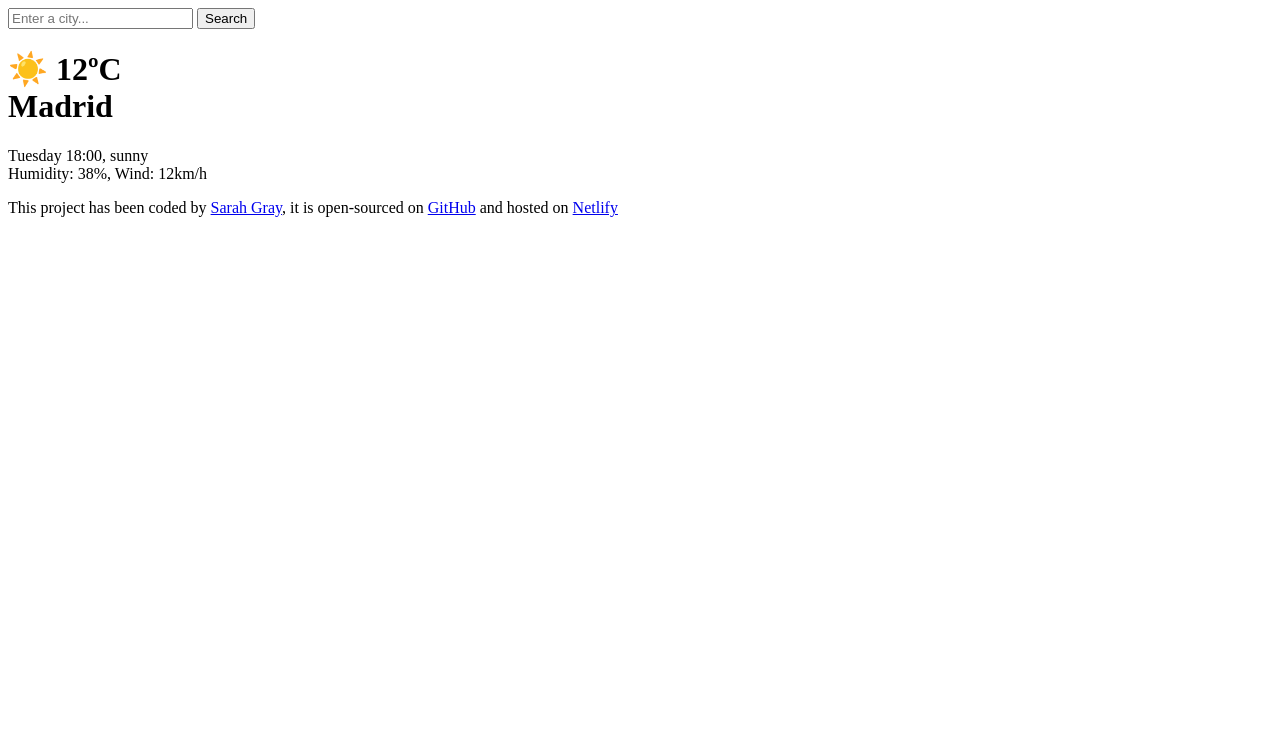
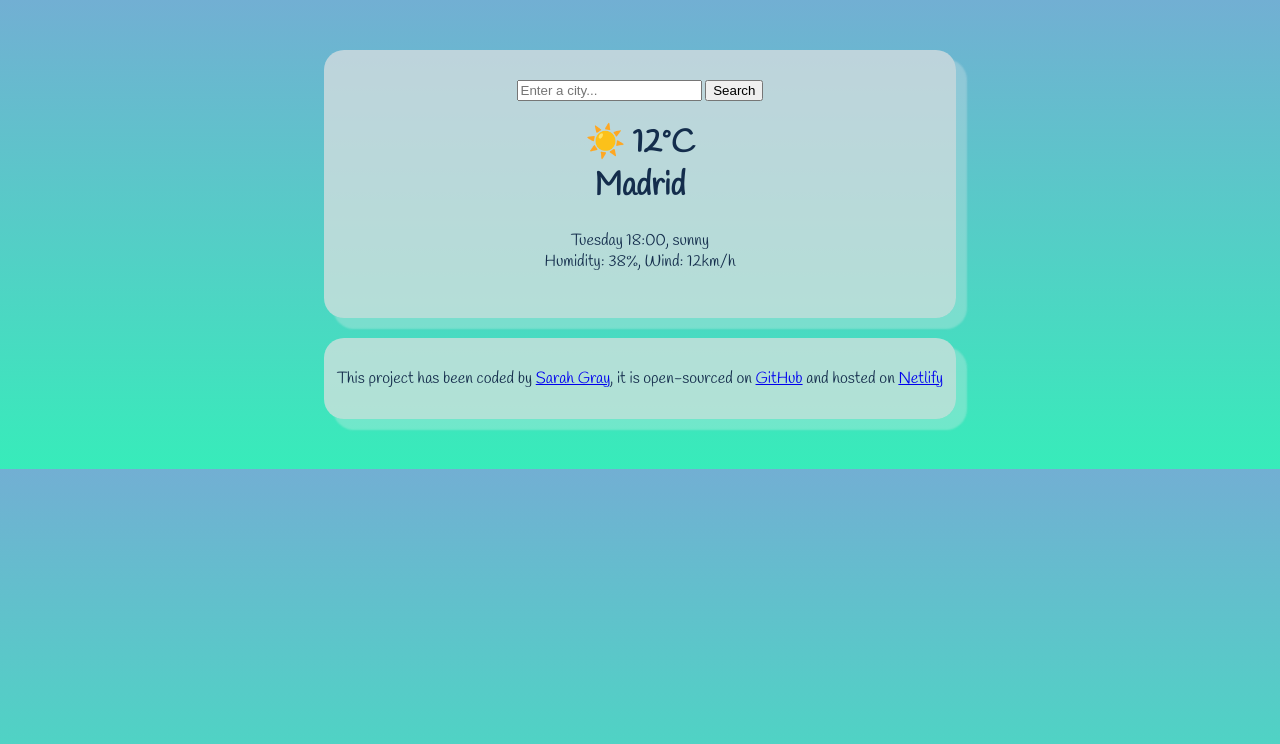
Before and after one commit to SL-GW/Weather-Project-Application, a plain HTML site: page index.html in a window 1280 px wide. Drawn offline with Linux system fonts and the light colour scheme.

Commit message:
Styled main container and added custom font

```diff
--- /dev/null
+++ b/index.css
@@ -0,0 +1,37 @@
+body {
+  background: linear-gradient(to top, #37ecba 0%, #72afd3 100%);
+  font-family: "Handlee", cursive;
+  font-weight: 400;
+  font-style: normal;
+  color: #142d4c;
+}
+
+.top-box {
+  background-color: rgba(225, 225, 225, 0.7);
+
+  padding-bottom: 30px;
+  padding-top: 30px;
+  text-align: center;
+  width: 50%;
+  margin: auto;
+  margin-bottom: 20px;
+  margin-top: 50px;
+  border-radius: 20px;
+
+  box-shadow: 10px 10px 2px 1px rgba(236, 236, 236, 0.3);
+}
+
+.bottom-box {
+  background-color: rgba(225, 225, 225, 0.7);
+  padding-bottom: 20px;
+  padding-top: 20px;
+  text-align: center;
+  padding-bottom: 30px;
+  padding-top: 30px;
+  width: 50%;
+  margin: auto;
+  margin-bottom: 50px;
+  border-radius: 20px;
+
+  box-shadow: 10px 10px 2px 1px rgba(236, 236, 236, 0.3);
+}
--- a/index.html
+++ b/index.html
@@ -5,19 +5,27 @@
     <meta name="viewport" content="width=device-width, initial-scale=1.0" />
     <title>Weather Project Application</title>
   </head>
+
+  <link rel="preconnect" href="https://fonts.googleapis.com" />
+  <link rel="preconnect" href="https://fonts.gstatic.com" crossorigin />
+  <link
+    href="https://fonts.googleapis.com/css2?family=Handlee&family=Rubik:ital,wght@0,300..900;1,300..900&display=swap"
+    rel="stylesheet"
+  />
+
+  <link rel="stylesheet" href="index.css" />
   <body>
-    <header>
+    <div class="top-box">
       <form>
         <input type="text" placeholder="Enter a city..." required />
         <input type="submit" value="Search" />
       </form>
-    </header>
-    <main>
+
       <h1>☀️ 12ºC<br />Madrid</h1>
       <p>Tuesday 18:00, sunny<br />Humidity: 38%, Wind: 12km/h</p>
-    </main>
+    </div>
 
-    <footer>
+    <div class="bottom-box">
       This project has been coded by
       <a href="https://github.com/SL-GW" target="_blank">Sarah Gray</a>, it is
       open-sourced on
@@ -32,6 +40,6 @@
         target="_blank"
         >Netlify</a
       >
-    </footer>
+    </div>
   </body>
 </html>
```
